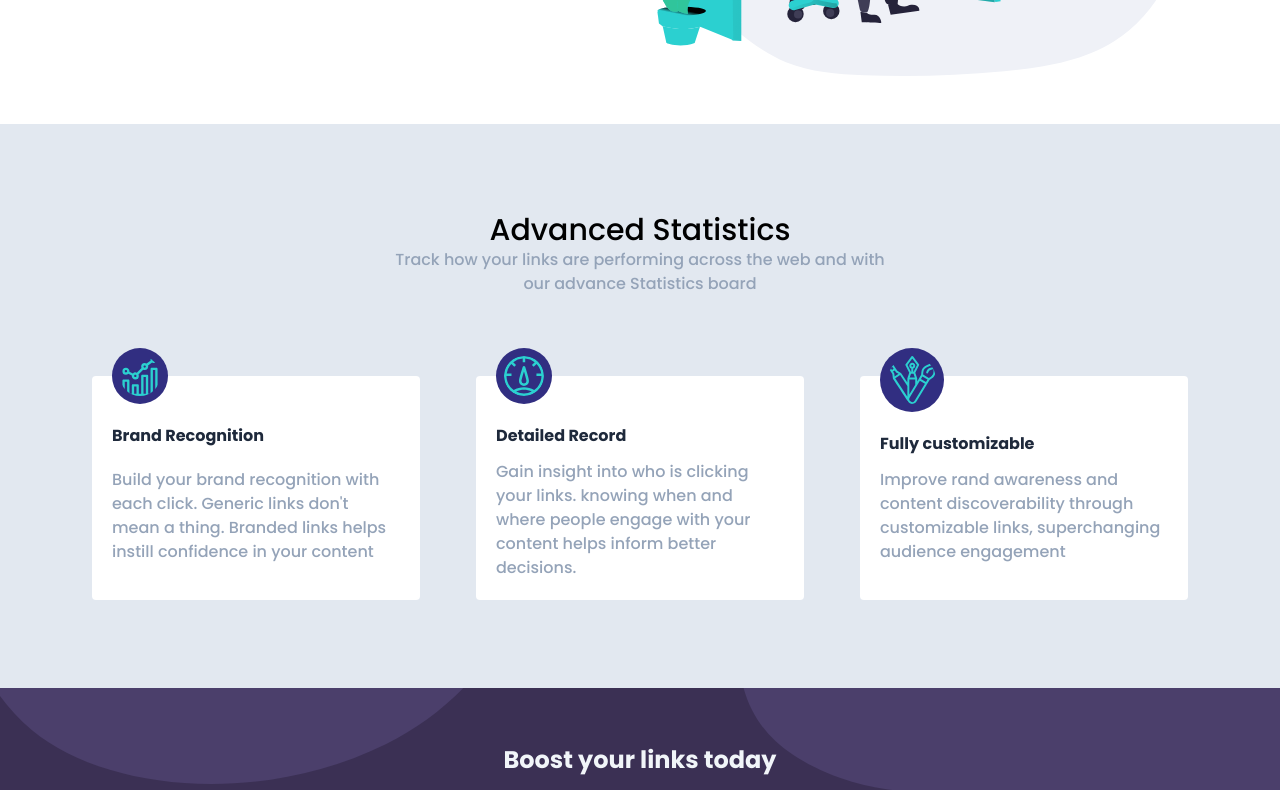
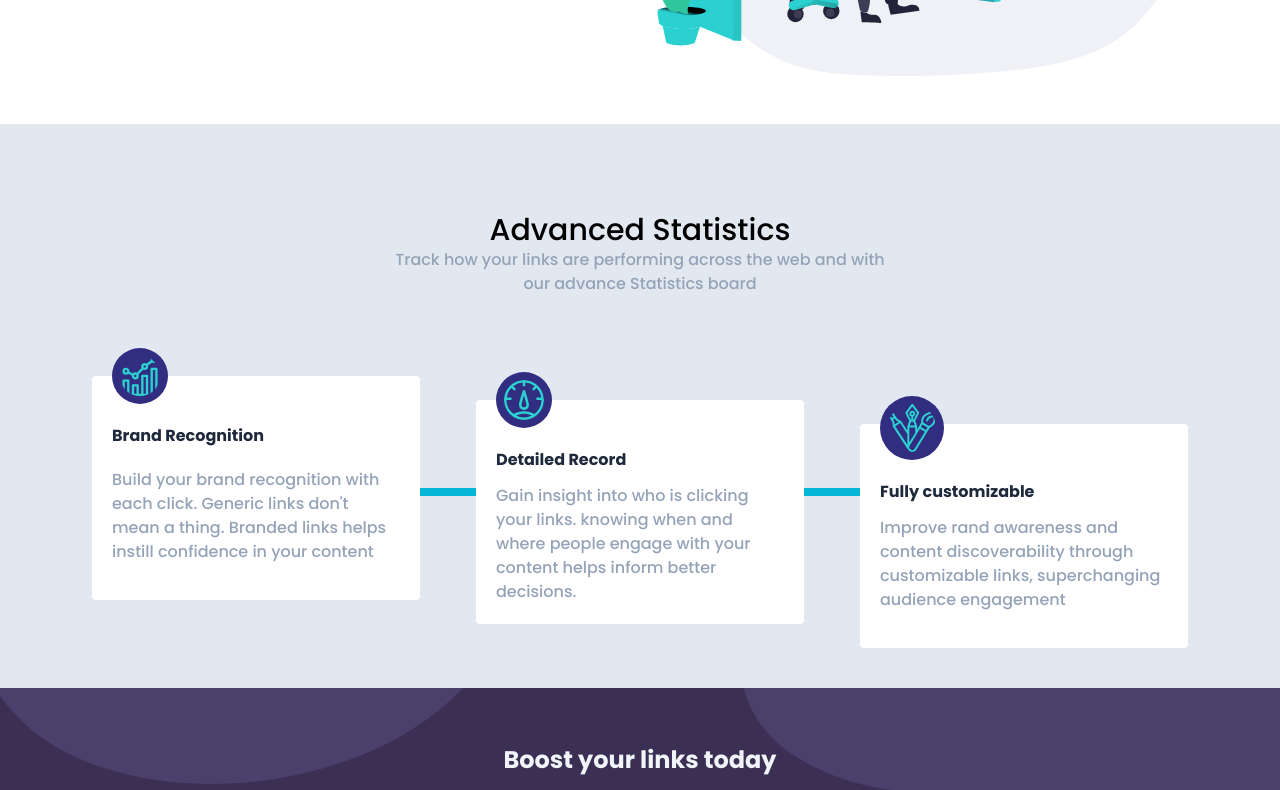
Before and after one commit to Alice2212/url-shortening-app, a React (Create React App) app: page / in a window 1280 px wide. Shown: the part 405-1195 px from the top of the page. Built offline with nearby package versions, Linux system fonts and the light colour scheme.

Commit message:
advance section updated

```diff
--- a/src/components/Advance.jsx
+++ b/src/components/Advance.jsx
@@ -17,9 +17,12 @@ const Advance = () => {
             </p>
           </div>
           {/* advance cards */}
-          <div className="grid grid-cols-1 gap-14 md:grid-cols-2 lg:grid-cols-3">
+          <div className="relative cards grid grid-cols-1 gap-14 md:grid-cols-2 lg:grid-cols-3">
+
+            {/* line break */}
+            <div className="line"></div>
             {/* card one */}
-            <div className="bg-white p-5 rounded">
+            <div className="relative bg-white p-5 rounded">
               <img
                 src={brandImg}
                 alt="brand image"
@@ -36,7 +39,7 @@ const Advance = () => {
             </div>
 
             {/* card two */}
-            <div className="bg-white p-5 rounded">
+            <div className="relative bg-white p-5 rounded">
               <img
                 src={detailImg}
                 alt="detail image"
--- a/src/index.css
+++ b/src/index.css
@@ -20,35 +20,50 @@ li {
   cursor: pointer;
 }
 
-.max-width{
+.max-width {
   @apply px-7 lg:max-w-5xl lg:mx-auto xl:max-w-6xl 2xl:px-0;
 }
 
-.btn-cta{
-  @apply bg-[#4ecccb] text-white rounded-full px-6 py-1
+.btn-cta {
+  @apply bg-[#4ecccb] text-white rounded-full px-6 py-1;
 }
 
-.boost{
+.boost {
   height: 12rem;
-  background-color:hsl(257, 27%, 26%);
+  background-color: hsl(257, 27%, 26%);
 }
 
-.boost img{
+.boost img {
   height: 12rem;
   width: 100%;
 }
 
-.boost .boost-inner{
+.boost .boost-inner {
   position: absolute;
   top: 50%;
   left: 50%;
   transform: translate(-50%, -50%);
 }
 
-.hero-img{
+.hero-img {
   width: 90%;
 }
 
-.advance-wrapper{
-  height: 50rem ;
+.advance-wrapper {
+  height: 50rem;
 }
+
+@media (min-width: 1024px) {
+  .cards div:nth-child(3) {
+    transform: translateY(1.5rem);
+  }
+
+  .cards div:last-child{
+    transform: translateY(3rem);
+  }
+
+  .line{
+    @apply bg-cyan-500 h-2 w-full absolute;
+    top: 50%;
+  }
+}
```
